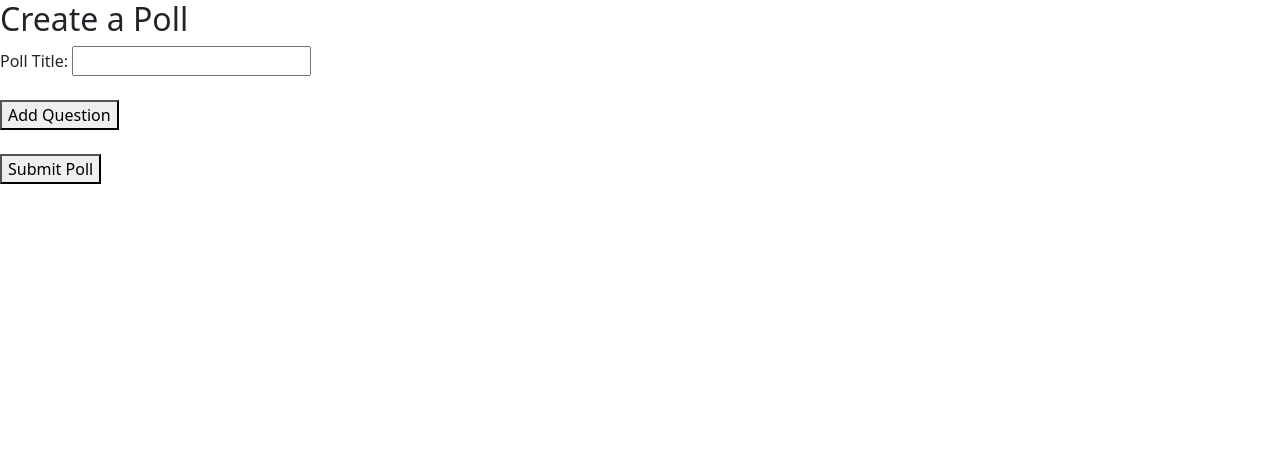
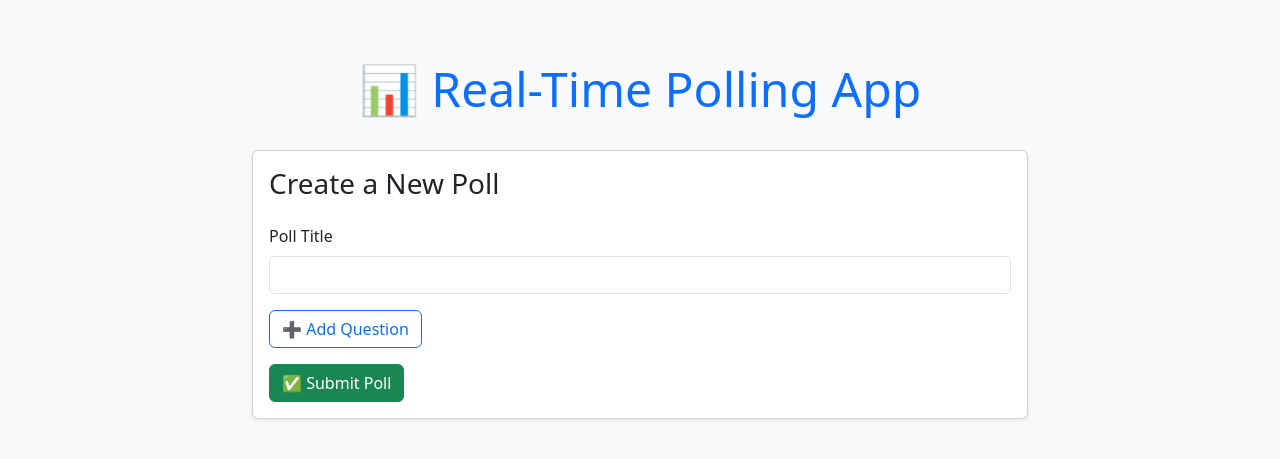
Before and after one commit to AsHkAn-Django/django-poll-websockets-tutorial, a Django app: page /create_poll/ in a window 1280 px wide. Shown: the top 459 px of the page. Run offline with Django 5.2, Linux system fonts and the light colour scheme; the visitor is signed in with stand-in values (Sample User, id 1); some libraries are stand-ins or nearby versions.

Commit message:
bootstrap added to templates and desing fixed

```diff
--- a/myApp/templates/base.html
+++ b/myApp/templates/base.html
@@ -4,15 +4,32 @@
 <head>
     <meta charset="UTF-8">
     <meta name="viewport" content="width=device-width, initial-scale=1.0">
-    <title>Document</title>
+    <title>{% block title %}Real-Time Polls{% endblock %}</title>
     {% bootstrap_css %}
+    <style>
+        body {
+            background-color: #f8f9fa;
+            padding-top: 60px;
+        }
+        .container {
+            max-width: 800px;
+        }
+        header {
+            margin-bottom: 2rem;
+        }
+    </style>
 </head>
 <body>
-    {% bootstrap_messages %}
+    <div class="container">
+        <header class="text-center">
+            <h1 class="display-5 text-primary">📊 Real-Time Polling App</h1>
+        </header>
 
-    {% block content %}
+        {% bootstrap_messages %}
 
-    {% endblock content %}
+        {% block content %}
+        {% endblock %}
+    </div>
 
     {% bootstrap_javascript %}
 </body>
--- a/myApp/templates/myApp/create_poll.html
+++ b/myApp/templates/myApp/create_poll.html
@@ -1,61 +1,54 @@
 {% extends 'base.html' %}
-{% load django_bootstrap5 %}
+{% block title %}Create a Poll{% endblock %}
 {% block content %}
-<h2>Create a Poll</h2>
-<form method="post" id="poll-form">
-    {% csrf_token %}
-    <label for="poll-title">Poll Title:</label>
-    <input type="text" name="poll_title" required><br><br>
 
-    <div id="questions-container"></div>
+<div class="card shadow-sm">
+    <div class="card-body">
+        <h3 class="card-title mb-4">Create a New Poll</h3>
 
-    <button type="button" onclick="addQuestion()">Add Question</button><br><br>
-    <button type="submit">Submit Poll</button>
-</form>
+        <form method="post" id="poll-form">
+            {% csrf_token %}
+
+            <div class="mb-3">
+                <label for="poll-title" class="form-label">Poll Title</label>
+                <input type="text" name="poll_title" class="form-control" required>
+            </div>
+
+            <div id="questions-container"></div>
+
+            <button type="button" class="btn btn-outline-primary mb-3" onclick="addQuestion()">➕ Add Question</button>
+            <br>
+            <button type="submit" class="btn btn-success">✅ Submit Poll</button>
+        </form>
+    </div>
+</div>
 
 <script>
 let questionCount = 0;
 
 function addQuestion() {
-    // If user clicks on addQuestion button add a questionfield to the form
-    // increase the index for question
     const qIndex = questionCount++;
-    // create a new div for it
     const questionDiv = document.createElement('div');
-    // add a class to the div
-    questionDiv.classList.add('question-block');
-    // add this htmls to it
+    questionDiv.classList.add('mb-4', 'p-3', 'border', 'rounded');
     questionDiv.innerHTML = `
-        <hr>
-        <label>Question:</label>
-        <input type="text" name="question_${qIndex}" required>
-        <div class="answers-container" id="answers_${qIndex}"></div>
-        <button type="button" onclick="addAnswer(${qIndex})">Add Answer</button>
-        <br><br>
+        <label class="form-label">Question:</label>
+        <input type="text" name="question_${qIndex}" class="form-control mb-2" required>
+        <div class="answers-container mb-2" id="answers_${qIndex}"></div>
+        <button type="button" class="btn btn-sm btn-outline-secondary" onclick="addAnswer(${qIndex})">➕ Add Answer</button>
     `;
-    // get the parent container and add this new created div to it
     document.getElementById('questions-container').appendChild(questionDiv);
 }
 
 function addAnswer(qIndex) {
-    // If user clicks on addAnswer button add an answerfiled to the form
-    // get the div that ansewr is in
     const container = document.getElementById(`answers_${qIndex}`);
-    // get the lenght of the items inside of it
-    const answerCount = container.children.length;
-    // create an input
+    const answerCount = container.children.length / 2;
     const input = document.createElement('input');
-    // give it text type
     input.type = 'text';
-    // give it a name base on the question index and answer index
     input.name = `answer_${qIndex}_${answerCount}`;
-    // give it a placeholder
     input.placeholder = `Answer ${answerCount + 1}`;
+    input.classList.add('form-control', 'mb-2');
     input.required = true;
-    // add it to the div container
     container.appendChild(input);
-    // create a linebreak element and add it to the div container
-    container.appendChild(document.createElement('br'));
 }
 </script>
 {% endblock %}
```
Also changed, not shown: myApp/templates/myApp/index.html (+17 -11 lines), myApp/templates/myApp/poll.html (+10 -5 lines).
